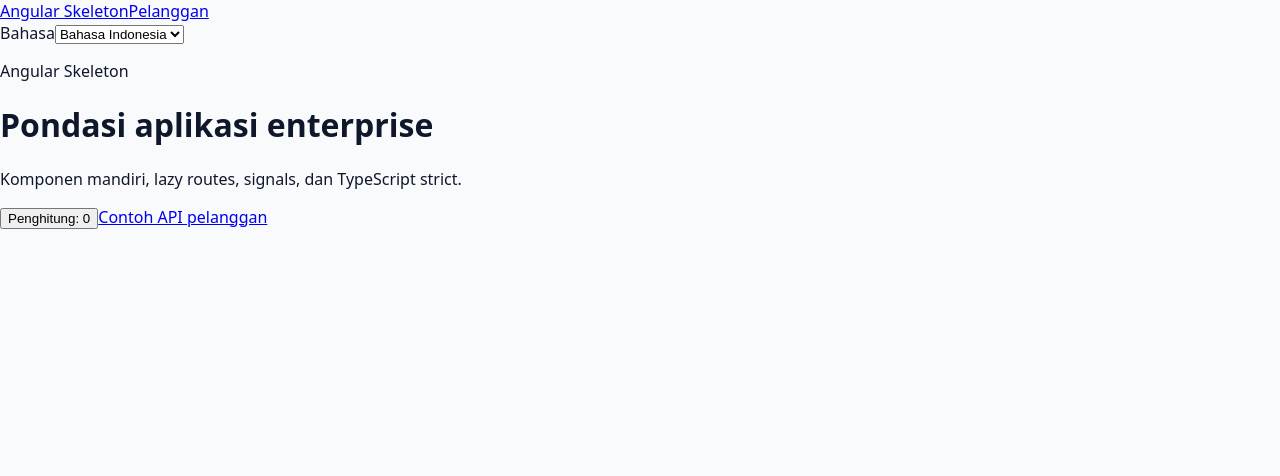
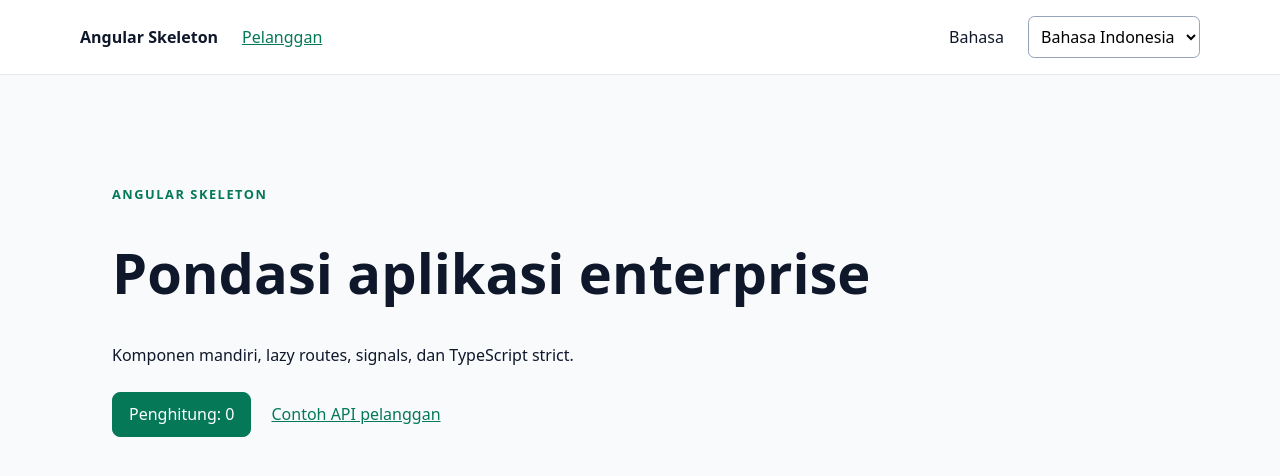
Before and after one commit to casudinlix/angular-skeleton, an Angular app: page / in a window 1280 px wide. Shown: the top 476 px of the page. Built offline with nearby package versions, Linux system fonts and the light colour scheme.

Commit message:
style: keep external templates clean and update DI-aware unit test

```diff
--- a/src/styles.css
+++ b/src/styles.css
@@ -1 +1,21 @@
-body{margin:0;background:#f8fafc;color:#0f172a;font-family:system-ui,sans-serif}button{cursor:pointer}:focus-visible{outline:3px solid #059669;outline-offset:3px}
+/* Minimal framework-neutral styling until the shared design system is introduced. */
+:root { font-family: system-ui, -apple-system, BlinkMacSystemFont, "Segoe UI", sans-serif; color: #0f172a; background: #f8fafc; }
+* { box-sizing: border-box; }
+body { margin: 0; }
+a { color: #047857; }
+button, select { font: inherit; }
+button { cursor: pointer; border: 1px solid #047857; color: white; background: #047857; border-radius: 0.5rem; padding: 0.65rem 1rem; }
+button:disabled { cursor: not-allowed; opacity: 0.5; }
+select { padding: 0.5rem; border: 1px solid #94a3b8; border-radius: 0.4rem; background: white; }
+:focus-visible { outline: 3px solid #059669; outline-offset: 3px; }
+.site-header { display: flex; flex-wrap: wrap; align-items: center; justify-content: space-between; gap: 1rem; padding: 1rem max(1.5rem, calc((100vw - 70rem) / 2)); background: white; border-bottom: 1px solid #e2e8f0; }
+.app-navigation, .locale-picker { display: flex; flex-wrap: wrap; align-items: center; gap: 1.5rem; }
+.app-brand { font-weight: 750; text-decoration: none; color: #0f172a; }
+.page-content { max-width: 70rem; margin: 4rem auto; padding: 2rem; }
+.eyebrow { text-transform: uppercase; letter-spacing: 0.12em; color: #047857; font-size: 0.8rem; font-weight: bold; }
+h1 { font-size: clamp(2rem, 5vw, 3.5rem); line-height: 1.1; }
+.page-content > p { max-width: 46rem; line-height: 1.65; }
+.page-actions { display: flex; flex-wrap: wrap; align-items: center; gap: 1.25rem; margin: 1.5rem 0; }
+.customer-list { max-width: 45rem; padding: 0; list-style: none; }
+.customer-list li { display: flex; justify-content: space-between; gap: 1rem; padding: 1rem; border-bottom: 1px solid #cbd5e1; }
+@media (max-width: 640px) { .site-header { padding: 1rem; } .page-content { margin: 2rem auto; padding: 1rem; } .customer-list li { flex-direction: column; } }
```
